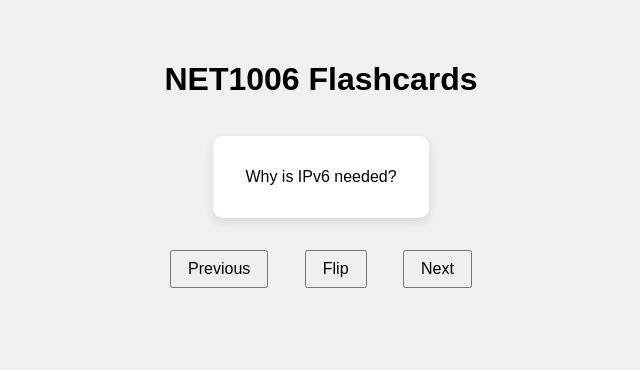
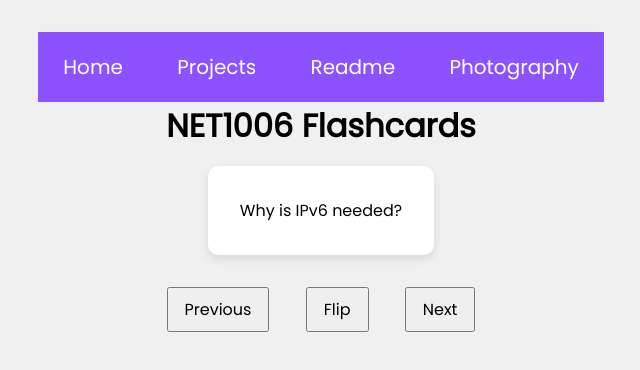
Before and after one commit to aurzenith/NET1006-Final-Exam, a plain HTML site: page index.html in a window 1280 px wide. Shown: the whole page, without its empty margins (319-959 px from the left). Drawn offline with Linux system fonts and the light colour scheme.

Commit message:
added main bar + style.css

```diff
--- a/index.html
+++ b/index.html
@@ -4,40 +4,26 @@
   <meta charset="UTF-8" />
   <meta name="viewport" content="width=device-width, initial-scale=1.0" />
   <title>NET1006 Flashcards</title>
-  <style>
-    body {
-      font-family: sans-serif;
-      display: flex;
-      flex-direction: column;
-      align-items: center;
-      padding: 2rem;
-      background-color: #f0f0f0;
-    }
-    .flashcard {
-      background: white;
-      padding: 2rem;
-      margin: 1rem;
-      border-radius: 10px;
-      box-shadow: 0 4px 10px rgba(0,0,0,0.1);
-      max-width: 600px;
-      text-align: center;
-      cursor: pointer;
-      transition: transform 0.3s;
-    }
-    .flashcard:hover {
-      transform: scale(1.02);
-    }
-    .controls {
-      margin-top: 1rem;
-    }
-    button {
-      margin: 0 1rem;
-      padding: 0.5rem 1rem;
-      font-size: 1rem;
-    }
-  </style>
+  <link rel="stylesheet" href="style.css">
+  <link rel="stylesheet" href="https://fonts.googleapis.com">
 </head>
 <body>
+  <nav>
+    <ul>
+        <li><a href="index.html">Home</a></li>
+        <li>
+            <a href="#">Projects</a>
+            <ul class="dropdown">
+                <li><a href="NET1006-Final-Exam/index.html">NET1006</a></li>
+            </ul>
+        </li>
+        <li><a href="README.md">Readme</a></li>
+        <li><a href="#">Photography</a></li>
+    </ul>
+  </nav>
+
+
+
   <h1>NET1006 Flashcards</h1>
   <div id="card" class="flashcard">Loading...</div>
   <div class="controls">
--- /dev/null
+++ b/style.css
@@ -0,0 +1,79 @@
+@import url('https://fonts.googleapis.com/css2?family=Poppins&display=swap');
+
+
+* {
+    padding: 0;
+    margin: 0;
+    font-family: 'Poppins', monospace;
+}
+
+ul {
+    list-style: none;
+    background-color: #8c52ff;
+}
+
+ul li {
+    display: inline-block;
+    position: relative;
+}
+
+ul li a {
+    display: block;
+    padding: 20px 25px;
+    color: #fff;
+    text-decoration: none;
+    text-align: center;
+    font-size: 20px;
+}
+
+ul li ul.dropdown li {
+    display: block;
+}
+
+ul li ul.dropdown {
+    width: 100%;
+    background: #8c52ff;
+    position: absolute;
+    z-index: 999;
+    display: none;
+}
+
+ul li a:hover {
+    background: #6d30e9;
+}
+
+ul li:hover ul.dropdown {
+    display: block;
+}
+
+
+body {
+    font-family: sans-serif;
+    display: flex;
+    flex-direction: column;
+    align-items: center;
+    padding: 2rem;
+    background-color: #f0f0f0;
+}
+.flashcard {
+    background: white;
+    padding: 2rem;
+    margin: 1rem;
+    border-radius: 10px;
+    box-shadow: 0 4px 10px rgba(0,0,0,0.1);
+    max-width: 600px;
+    text-align: center;
+    cursor: pointer;
+    transition: transform 0.3s;
+}
+.flashcard:hover {
+    transform: scale(1.02);
+}
+.controls {
+    margin-top: 1rem;
+}
+button {
+    margin: 0 1rem;
+    padding: 0.5rem 1rem;
+    font-size: 1rem;
+}
```
